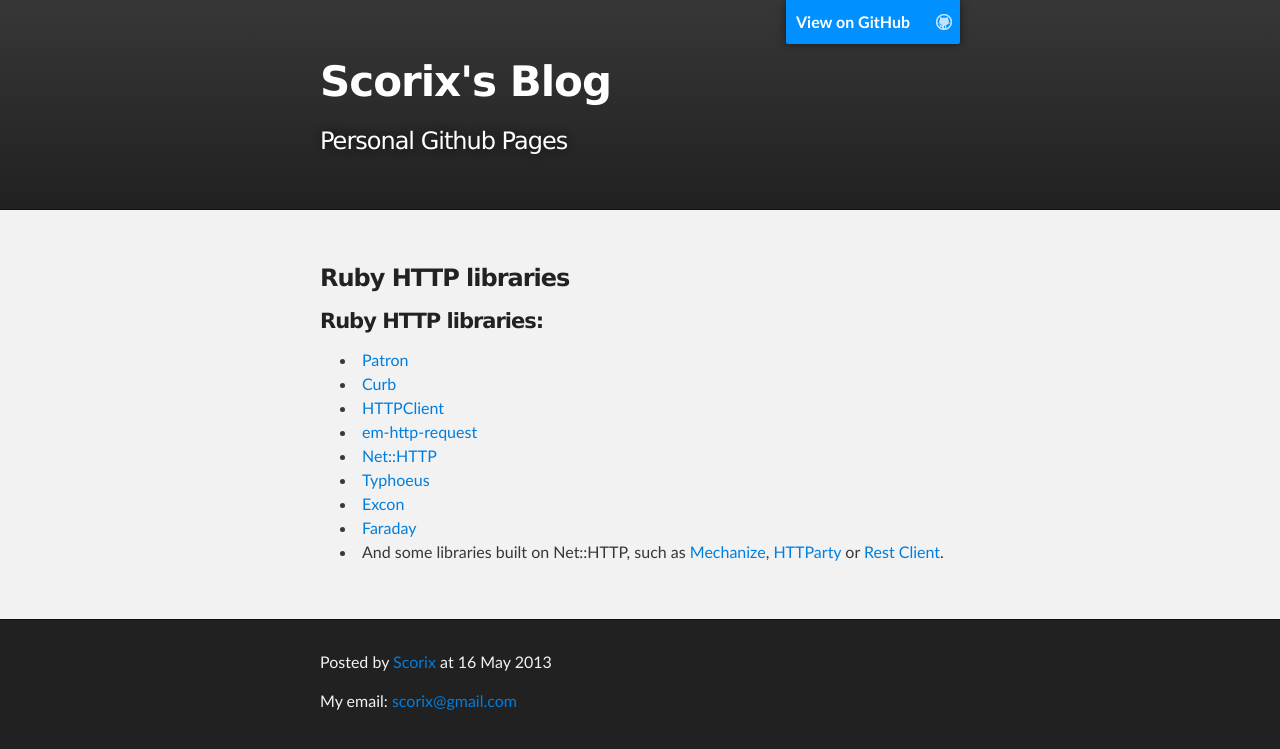
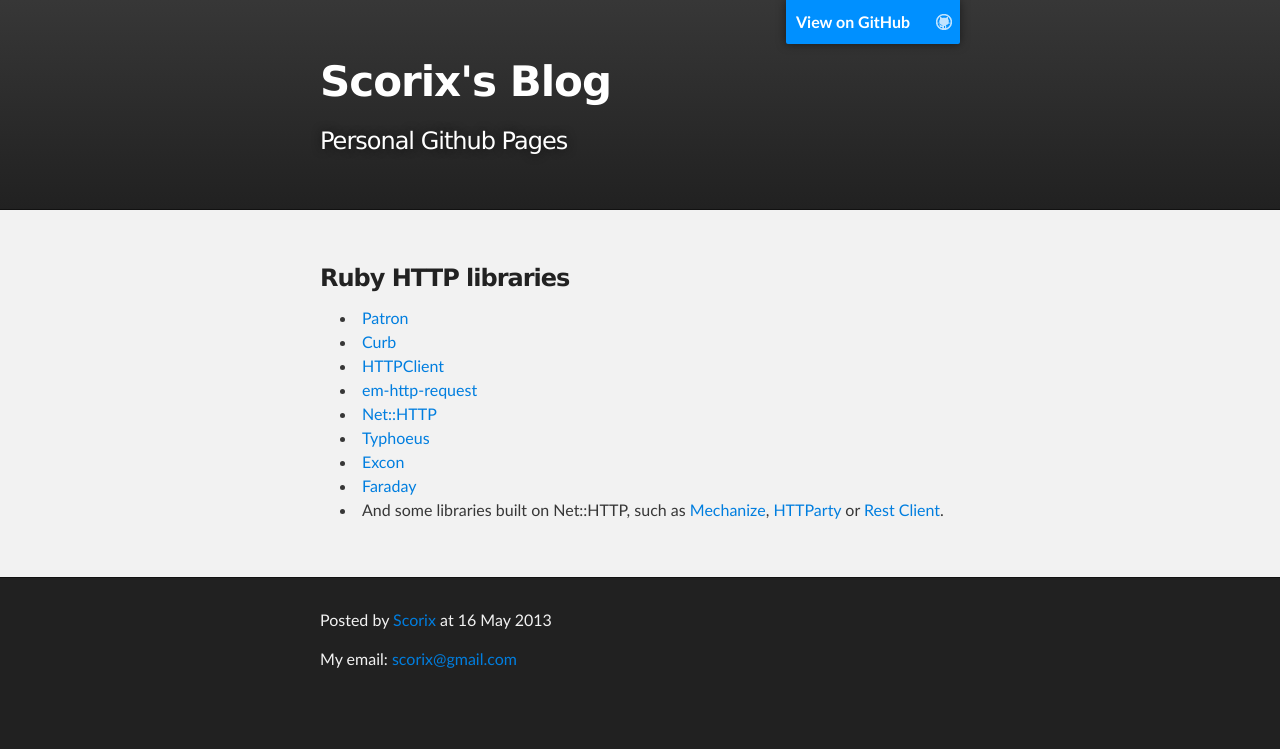
Before and after one commit to scorix/scorix.github.io, a Jekyll site: the page built from _posts/2013-05-16-ruby-http-libraries.markdown, in a window 1280 px wide. Shown: the top 749 px of the page. Built offline with Jekyll 4.4.1, drawn with Linux system fonts in a browser that asks for light colours; comment, search, counter and statistics services are not loaded.

Commit message:
reformat document

```diff
--- a/_posts/2013-05-16-ruby-http-libraries.markdown
+++ b/_posts/2013-05-16-ruby-http-libraries.markdown
@@ -6,7 +6,6 @@ categories: ruby
 tags: ruby http
 ---
 
-#### Ruby HTTP libraries:
 * [Patron](https://github.com/toland/patron)
 * [Curb](https://github.com/taf2/curb)
 * [HTTPClient](https://github.com/nahi/httpclient)
```
